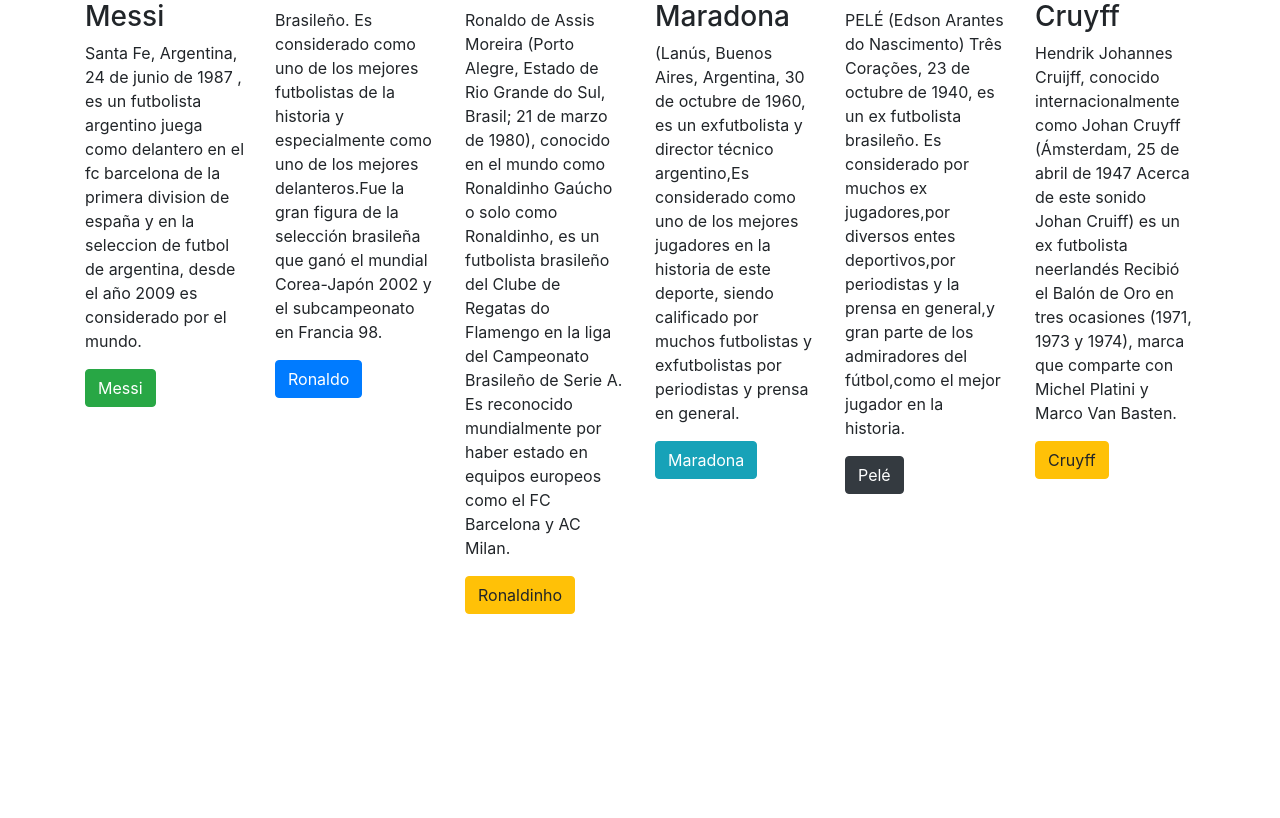
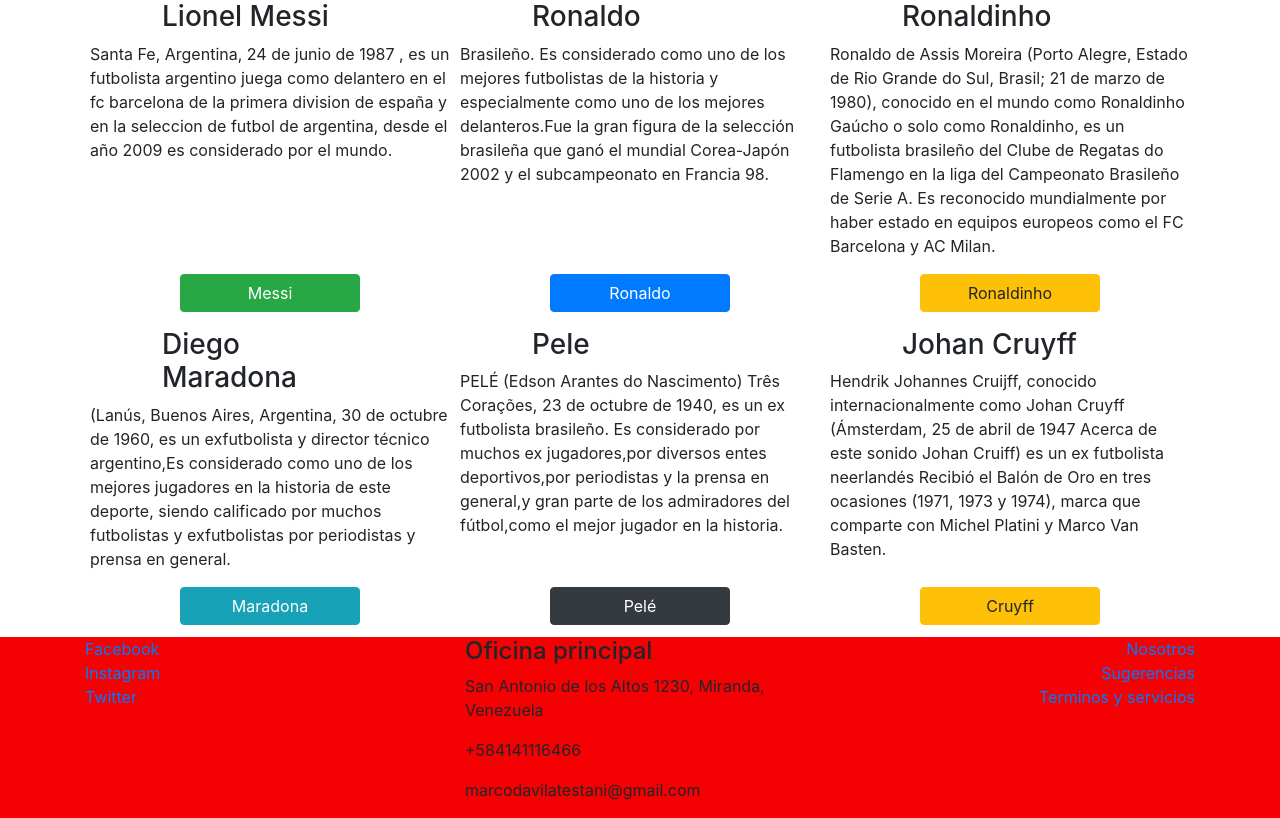
Before and after one commit to marcodavilates/soccer-page, a website: page index.html in a window 1280 px wide. Shown: the part 714-1532 px from the top of the page. Before the commit the page ends 1328 px from the top, so only its background shows below. Drawn offline with nearby package versions, Linux system fonts and the light colour scheme.

Commit message:
Se agrego el footer, carpeta css y se puso pepito

```diff
--- /dev/null
+++ b/css/main.css
@@ -0,0 +1,34 @@
+.jumbotron{
+    background-color: #f50003;
+    color: black;
+}
+
+.footer{
+    padding: 10px 10px 0 10ox;
+    background-color: #f50003;
+    margin-bottom: 0px;
+    margin-top: 10px;
+}
+#subset{
+    background-color: #f50003;
+    padding: 10px;
+}
+
+.card-player{
+    flex: 1 300px;
+    padding: 2px 5px 2px 5px;
+    margin-top: 12px;
+}
+
+.btn-reserva{
+    width: 50%;
+    margin-left:25%;
+    margin-right: 25%;
+
+}
+
+.player{
+    width: 60%;
+    margin-left: 20%;
+    margin-right: 20%;
+}
--- a/index.html
+++ b/index.html
@@ -7,6 +7,7 @@
 
     <!-- Bootstrap CSS -->
     <link rel="stylesheet" href="node_modules/bootstrap/dist/css/bootstrap.min.css">
+    <link rel="stylesheet" href="css/main.css">
 
     <title>Pagina de futbol</title>
   </head>
@@ -30,41 +31,65 @@
             <p>En la actual temporada, Messi ya sumó LaLiga y puede sumar la Copa del Rey (el Barcelona está en la final); Cristiano, en cambio, sólo ha conseguido ganar la Serie A.</p>
           </div>
          </div>
-         <div class="row justify-content-center">
+         <div class="row justify-content-center" id="subset" >
           <div class="col-6">
-              <h2>Mejores futbolistas del mundo</h2>
+              <h2 >Mejores futbolistas del mundo</h2>
           </div>
          </div>
-         <div class="row">
-           <div class="col">
-             <h3>Lionel Messi</h3>
+         <div class="d-flex flex-wrap">
+           <div class="col card-player d-flex flex-column justify-content-between">
+             <div>
+              <h3 class="player">Lionel Messi</h3>
               <p>Santa Fe, Argentina, 24 de junio de 1987 , es un futbolista argentino juega como delantero en el fc barcelona de la primera division de españa y en la seleccion de futbol de argentina, desde el año 2009 es considerado por el mundo.</p>
-             <button type="button" class="btn btn-success">Messi</button>
              </div>
-           <div class="col">
-             <h3>Ronaldo</h3>
+             <div>
+              <button type="button" class="btn btn-success btn-reserva">Messi</button>
+             </div>
+            </div>
+           <div class="col card-player d-flex flex-column justify-content-between">
+             <div>
+              <h3 class="player">Ronaldo</h3>
               <p>Brasileño. Es considerado como uno de los mejores futbolistas de la historia y especialmente como uno de los mejores delanteros.Fue la gran figura de la selección brasileña que ganó el mundial Corea-Japón 2002 y el subcampeonato en Francia 98.</p>
-             <button type="button" class="btn btn-primary">Ronaldo</button>
              </div>
-           <div class="col">
-             <h3>Ronaldinho</h3>
+             <div>
+              <button type="button" class="btn btn-primary btn-reserva">Ronaldo</button>
+             </div>
+            </div>
+           <div class="col card-player d-flex flex-column justify-content-between ">
+             <div>
+              <h3 class="player">Ronaldinho</h3>
               <p>Ronaldo de Assis Moreira (Porto Alegre, Estado de Rio Grande do Sul, Brasil; 21 de marzo de 1980), conocido en el mundo como Ronaldinho Gaúcho o solo como Ronaldinho, es un futbolista brasileño del Clube de Regatas do Flamengo en la liga del Campeonato Brasileño de Serie A. Es reconocido mundialmente por haber estado en equipos europeos como el FC Barcelona y AC Milan.</p>
-             <button type="button" class="btn btn-warning">Ronaldinho</button>
              </div>
-           <div class="col">
-             <h3>Diego Maradona</h3>
+             <div>
+              <button type="button" class="btn btn-warning btn-reserva">Ronaldinho</button>
+             </div>
+            </div>
+           <div class="col card-player d-flex flex-column justify-content-between">
+             <div>
+              <h3 class="player">Diego Maradona</h3>
               <p>(Lanús, Buenos Aires, Argentina, 30 de octubre de 1960, es un exfutbolista y director técnico argentino,Es considerado como uno de los mejores jugadores en la historia de este deporte, siendo calificado por muchos futbolistas y exfutbolistas por periodistas y prensa en general.</p>
-             <button type="button" class="btn btn-info">Maradona</button>
              </div>
-           <div class="col">
-              <h3>Pele</h3>
+             <div>
+               <button type="button" class="btn btn-info btn-reserva">Maradona</button>
+             </div>
+           </div>
+           <div class="col card-player d-flex flex-column justify-content-between">
+             <div>
+                <h3 class="player">Pele</h3>
                 <p>PELÉ (Edson Arantes do Nascimento) Três Corações, 23 de octubre de 1940, es un ex futbolista brasileño. Es considerado por muchos ex jugadores,por diversos entes deportivos,por periodistas y la prensa en general,y gran parte de los admiradores del fútbol,como el mejor jugador en la historia.</p>
-              <button type="button" class="btn btn-dark">Pelé</button>
              </div>
-            <div class="col">
-                <h3>Johan Cruyff</h3>
+             <div>
+                <button type="button" class="btn btn-dark btn-reserva">Pelé</button>
+              </div>
+            </div>
+            <div class="col card-player d-flex flex-column justify-content-between">
+                <div>
+                  <h3 class="player">Johan Cruyff</h3>
                   <p>Hendrik Johannes Cruijff, conocido internacionalmente como Johan Cruyff (Ámsterdam, 25 de abril de 1947 Acerca de este sonido Johan Cruiff) es un ex futbolista neerlandés Recibió el Balón de Oro en tres ocasiones (1971, 1973 y 1974), marca que comparte con Michel Platini y Marco Van Basten.</p>
-                <button type="button" class="btn btn-warning">Cruyff</button>
+                </div>
+                <div>
+                  <button type="button" class="btn btn-warning btn-reserva">Cruyff</button>
+                </div>
               </div>
          </div>
        </div>
@@ -74,5 +99,29 @@
     <script src="node_modules/jquery/dist/jquery.min.js"></script>
     <script src="node_modules/popper.js/dist/popper.min.js"></script>
     <script src="node_modules/bootstrap/dist/js/bootstrap.min.js"></script>
+      <footer class="footer">
+        <div class="container">
+          <div class="row">
+            <div class="col-4 d-flex flex-column">
+              <a href="https://www.facebook.com/marcoalejandro.madt1">Facebook</a>
+              <a href="https://www.instagram.com/marcodavilates/">Instagram</a>
+              <a href="https://twitter.com/MarcoDavilaTes">Twitter</a>
+            </div>
+            <div class="col-4">
+              <address>
+                <h4>Oficina principal</h4>
+                <p>San Antonio de los Altos 1230, Miranda, Venezuela</p>
+                <p>+584141116466</p>
+                <p>marcodavilatestani@gmail.com</p>
+              </address>
+            </div>
+            <div class="col-4 d-flex flex-column align-items-end">
+            <a href="https://www.facebook.com/marcoalejandro.madt1">Nosotros</a>
+            <a href="https://www.instagram.com/marcodavilates/">Sugerencias</a>
+            <a href="https://twitter.com/MarcoDavilaTes">Terminos y servicios</a>
+            </div>
+          </div>
+        </div>
+      </footer>
   </body>
 </html>
```
Lines whose indentation alone changed are shown as unchanged.
